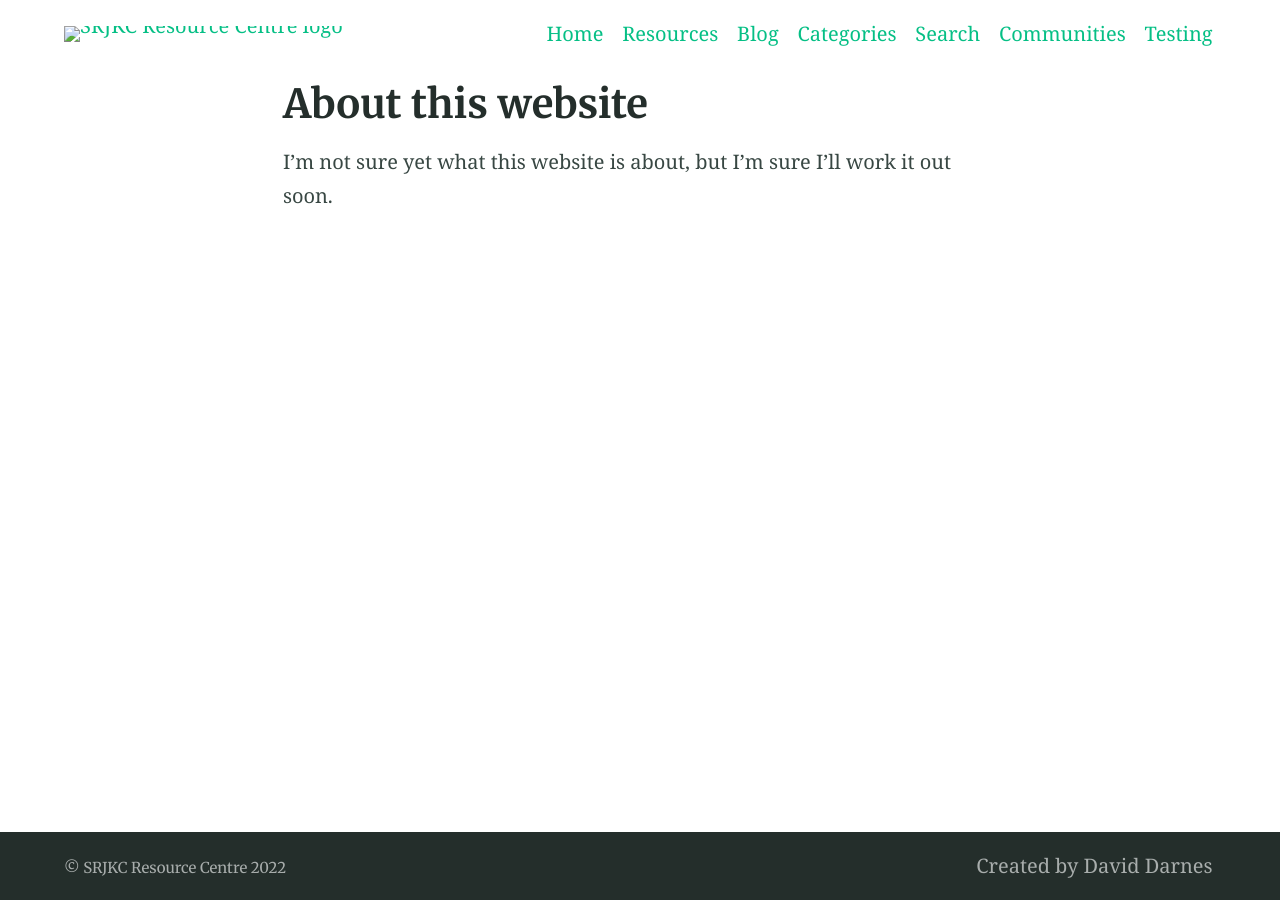
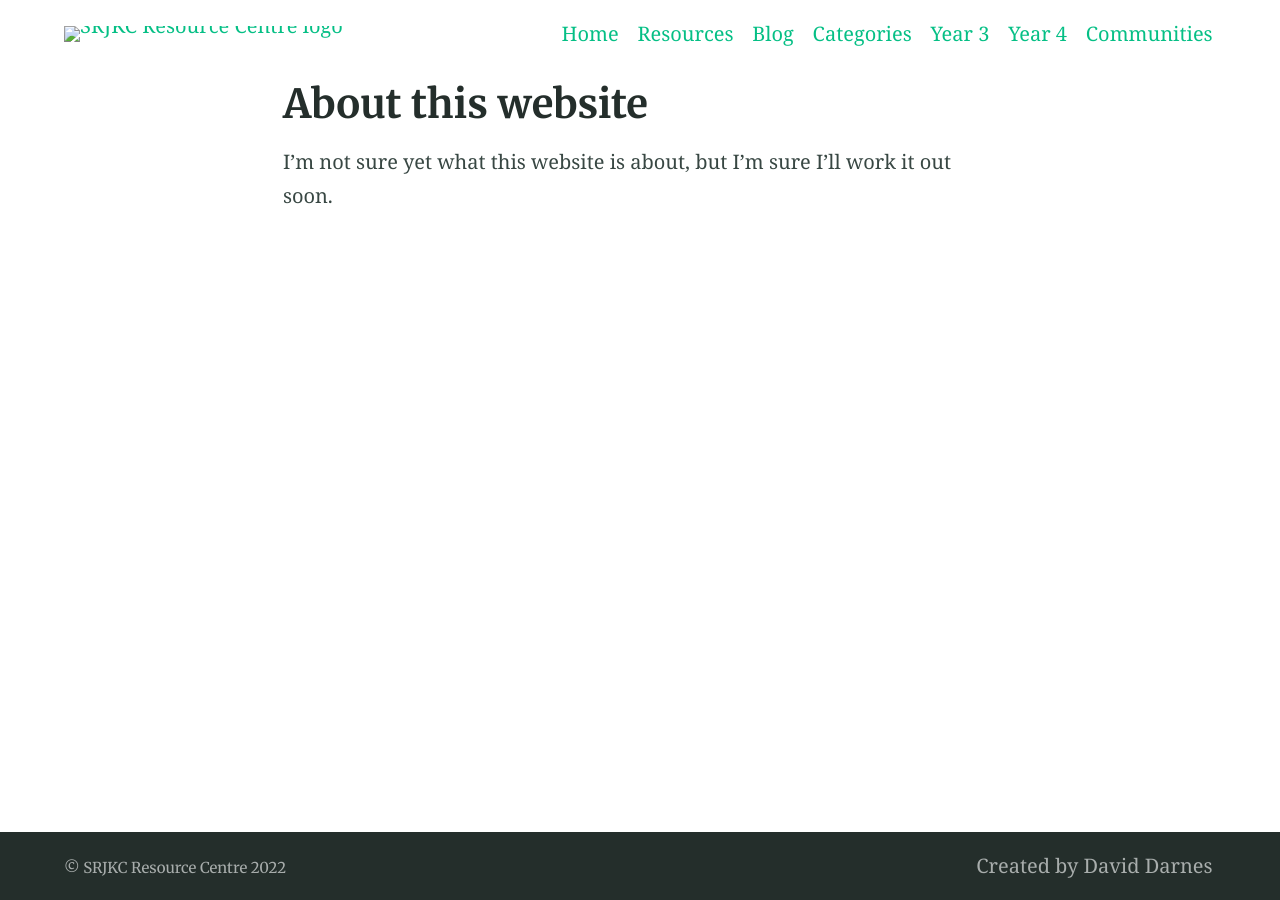
Before and after one commit to multilingual-malaysian/SRJKC_resources, a Jekyll site: the page built from about.md, in a window 1280 px wide. Built offline with Jekyll 4.4.1, drawn with Linux system fonts in a browser that asks for light colours.

Commit message:
Update _config.yml

```diff
--- a/_config.yml
+++ b/_config.yml
@@ -130,15 +130,12 @@ navigation_header:
       url: /home2/blog/
     - title: Categories
       url: /home2/categories/
-    - title: Search
-      url: /search/
+    - title: Year 3
+      url: /home2/year4
+    - title: Year 4
+      url: /home2/year4
     - title: Communities
       url: /home2/communities/
-    - title: Testing
-      subfolderitems:
-      - name: "testing_a"
-        url: "/home2/"
-        weight: 2
 
         # Codes for drop down menu
         #https://stackoverflow.com/questions/69813830/how-to-create-a-drop-down-menu-in-yml-using-jekyll
```
